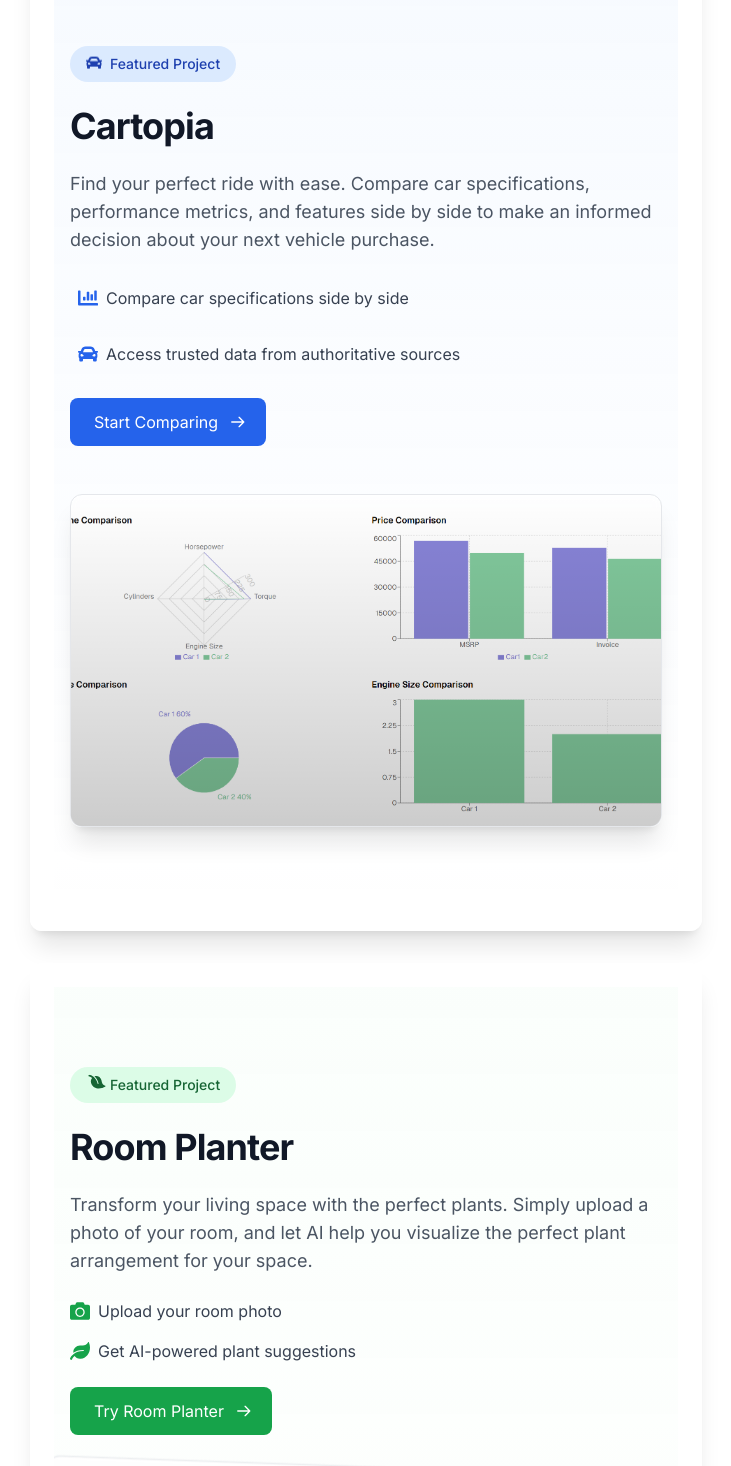
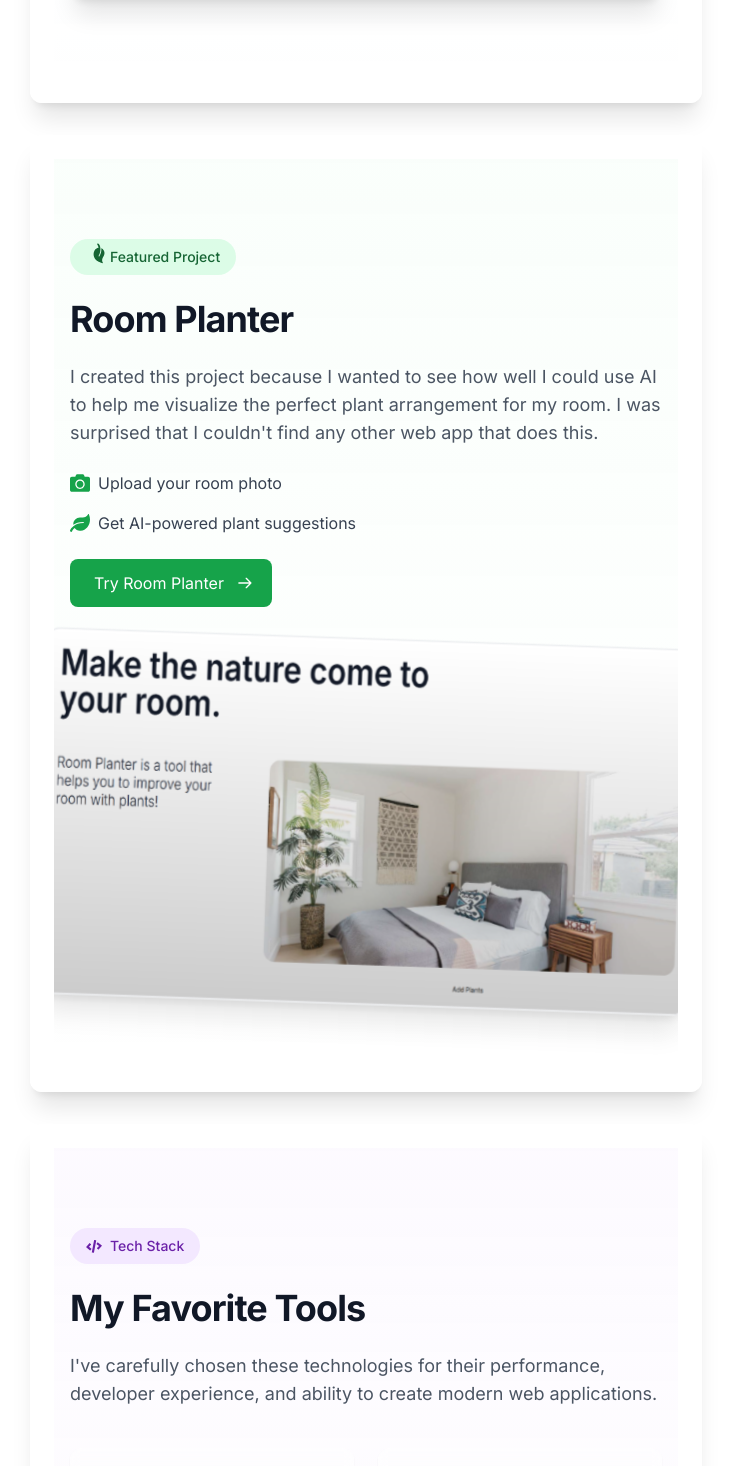
Before and after one commit to Cruceru22/portofolio, a Next.js app: page / in a window 1280 px wide. Shown: the part 1330-2796 px from the top of the page, without its empty margins (274-1005 px from the left). Built offline with nearby package versions, Linux system fonts and the light colour scheme.

Commit message:
feat: small improvements but final version

```diff
--- a/src/app/_components/cartopia.tsx
+++ b/src/app/_components/cartopia.tsx
@@ -31,24 +31,9 @@ const features = [
   },
 ];
 
-const slugs = [
-  "nextdotjs",
-  "react",
-  "typescript",
-  "tailwindcss",
-  "vercel",
-  "prisma",
-  "clerk",
-  "radixui",
-  "framermotion",
-];
-
 export default function Cartopia() {
   const { scrollYProgress } = useScroll();
   const imageScale = useTransform(scrollYProgress, [0, 1], [1, 1.1]);
-  const images = slugs.map(
-    (slug) => `https://cdn.simpleicons.org/${slug}/000000`,
-  );
 
   return (
     <div className="relative overflow-hidden py-20">
@@ -87,9 +72,9 @@ export default function Cartopia() {
             </motion.h2>
 
             <motion.p variants={fadeInUp} className="text-lg text-gray-600">
-              Find your perfect ride with ease. Compare car specifications,
-              performance metrics, and features side by side to make an informed
-              decision about your next vehicle purchase.
+              I created this project because I couldn&apos;t find a good enough
+              website to compare cars. I wanted a nice interface and a good way
+              to see the comparisons.
             </motion.p>
 
             <motion.div variants={staggerContainer} className="space-y-4">
--- a/src/app/_components/hero.tsx
+++ b/src/app/_components/hero.tsx
@@ -9,6 +9,7 @@ const Connoisseur = dynamic(() => import("./connoisseur"), { ssr: false });
 const LetsConnect = dynamic(() => import("./letsConnect"), { ssr: false });
 const RoomPlanter = dynamic(() => import("./roomPlanter"), { ssr: false });
 const Cartopia = dynamic(() => import("./cartopia"), { ssr: false });
+const TechStack = dynamic(() => import("./techStack"), { ssr: false });
 
 const containerVariants = {
   visible: {
@@ -76,12 +77,6 @@ export default function Hero() {
           </Suspense>
         </AnimatedSection>
 
-        <AnimatedSection height="min-h-[620px]">
-          <Suspense fallback={<LoadingSpinner />}>
-            <Connoisseur />
-          </Suspense>
-        </AnimatedSection>
-
         <AnimatedSection height="min-h-[800px]">
           <Suspense fallback={<LoadingSpinner />}>
             <Cartopia />
@@ -91,6 +86,18 @@ export default function Hero() {
         <AnimatedSection height="min-h-[800px]">
           <Suspense fallback={<LoadingSpinner />}>
             <RoomPlanter />
+          </Suspense>
+        </AnimatedSection>
+
+        <AnimatedSection height="min-h-[600px]">
+          <Suspense fallback={<LoadingSpinner />}>
+            <TechStack />
+          </Suspense>
+        </AnimatedSection>
+
+        <AnimatedSection height="min-h-[620px]">
+          <Suspense fallback={<LoadingSpinner />}>
+            <Connoisseur />
           </Suspense>
         </AnimatedSection>
 
--- a/src/app/_components/roomPlanter.tsx
+++ b/src/app/_components/roomPlanter.tsx
@@ -78,9 +78,10 @@ export default function RoomPlanter() {
             </motion.h2>
 
             <motion.p className="text-lg text-gray-600" variants={itemVariants}>
-              Transform your living space with the perfect plants. Simply upload
-              a photo of your room, and let AI help you visualize the perfect
-              plant arrangement for your space.
+              I created this project because I wanted to see how well I could
+              use AI to help me visualize the perfect plant arrangement for my
+              room. I was surprised that I couldn&apos;t find any other web app
+              that does this.
             </motion.p>
 
             <motion.div className="space-y-4" variants={itemVariants}>
--- /dev/null
+++ b/src/app/_components/techStack.tsx
@@ -0,0 +1,153 @@
+"use client";
+
+import { motion } from "framer-motion";
+import { FaCode } from "react-icons/fa";
+import {
+  SiNextdotjs,
+  SiReact,
+  SiTailwindcss,
+  SiPostgresql,
+  SiDrizzle,
+  SiTypescript,
+} from "react-icons/si";
+
+const technologies = [
+  {
+    icon: <SiNextdotjs className="h-8 w-8" />,
+    name: "Next.js",
+    description:
+      "Full-stack React framework with server-side rendering and routing",
+    color: "hover:text-black dark:hover:text-white",
+  },
+  {
+    icon: <SiReact className="h-8 w-8" />,
+    name: "React",
+    description: "Library for building user interfaces with components",
+    color: "hover:text-blue-500",
+  },
+  {
+    icon: <SiTailwindcss className="h-8 w-8" />,
+    name: "Tailwind CSS",
+    description: "Utility-first CSS framework for rapid UI development",
+    color: "hover:text-cyan-500",
+  },
+  {
+    icon: <SiTypescript className="h-8 w-8" />,
+    name: "TypeScript",
+    description: "Strongly typed programming language built on JavaScript",
+    color: "hover:text-blue-400",
+  },
+  {
+    icon: <SiPostgresql className="h-8 w-8" />,
+    name: "PostgreSQL",
+    description: "Advanced open-source relational database",
+    color: "hover:text-blue-600",
+  },
+  {
+    icon: <SiDrizzle className="h-8 w-8" />,
+    name: "Drizzle ORM",
+    description: "TypeScript ORM with maximum type safety",
+    color: "hover:text-yellow-500",
+  },
+];
+
+const containerVariants = {
+  hidden: { opacity: 0 },
+  visible: {
+    opacity: 1,
+    transition: {
+      staggerChildren: 0.1,
+    },
+  },
+};
+
+const itemVariants = {
+  hidden: { opacity: 0, y: 20 },
+  visible: {
+    opacity: 1,
+    y: 0,
+    transition: {
+      duration: 0.5,
+    },
+  },
+};
+
+export default function TechStack() {
+  return (
+    <motion.div
+      className="relative overflow-hidden py-20"
+      variants={containerVariants}
+      initial="hidden"
+      whileInView="visible"
+      viewport={{ once: true }}
+    >
+      <motion.div
+        className="absolute inset-0 bg-gradient-to-b from-purple-50/50 to-transparent"
+        initial={{ opacity: 0 }}
+        animate={{ opacity: 1 }}
+        transition={{ duration: 1 }}
+      />
+
+      <div className="relative mx-auto max-w-7xl px-4">
+        <div className="flex flex-col gap-12">
+          <div className="mx-auto max-w-2xl space-y-6">
+            <motion.div
+              variants={itemVariants}
+              className="inline-flex items-center rounded-full bg-purple-100 px-4 py-2 text-purple-800"
+            >
+              <motion.div
+                animate={{ rotate: [0, -10, 10, -10, 0] }}
+                transition={{
+                  duration: 2,
+                  repeat: Infinity,
+                  repeatType: "reverse",
+                  ease: "easeInOut",
+                }}
+              >
+                <FaCode className="mr-2" />
+              </motion.div>
+              <span className="text-sm font-medium">Tech Stack</span>
+            </motion.div>
+
+            <motion.h2
+              variants={itemVariants}
+              className="text-4xl font-bold tracking-tight text-gray-900 transition-colors duration-300 hover:text-purple-600"
+            >
+              My Favorite Tools
+            </motion.h2>
+
+            <motion.p variants={itemVariants} className="text-lg text-gray-600">
+              I&apos;ve carefully chosen these technologies for their
+              performance, developer experience, and ability to create modern
+              web applications.
+            </motion.p>
+
+            <motion.div
+              variants={itemVariants}
+              className="grid gap-6 pt-4 sm:grid-cols-2"
+            >
+              {technologies.map((tech, index) => (
+                <motion.div
+                  key={tech.name}
+                  variants={itemVariants}
+                  whileHover={{ scale: 1.02, x: 10 }}
+                  className="flex items-start space-x-4 rounded-xl bg-white/50 p-4 shadow-sm backdrop-blur-sm transition-colors hover:bg-white/60"
+                >
+                  <div
+                    className={`mt-1 text-gray-600 transition-colors ${tech.color}`}
+                  >
+                    {tech.icon}
+                  </div>
+                  <div>
+                    <h3 className="font-semibold text-gray-900">{tech.name}</h3>
+                    <p className="text-sm text-gray-600">{tech.description}</p>
+                  </div>
+                </motion.div>
+              ))}
+            </motion.div>
+          </div>
+        </div>
+      </div>
+    </motion.div>
+  );
+}
```
